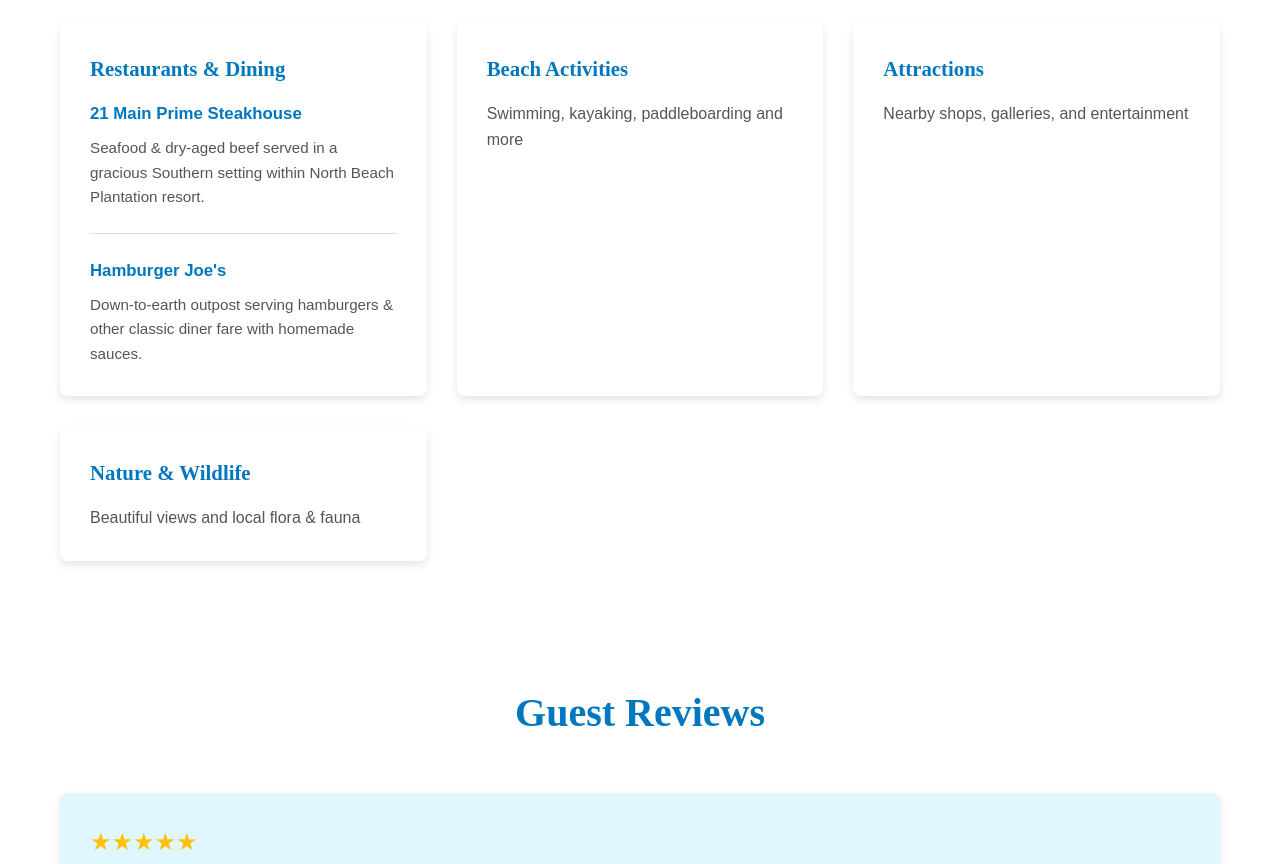
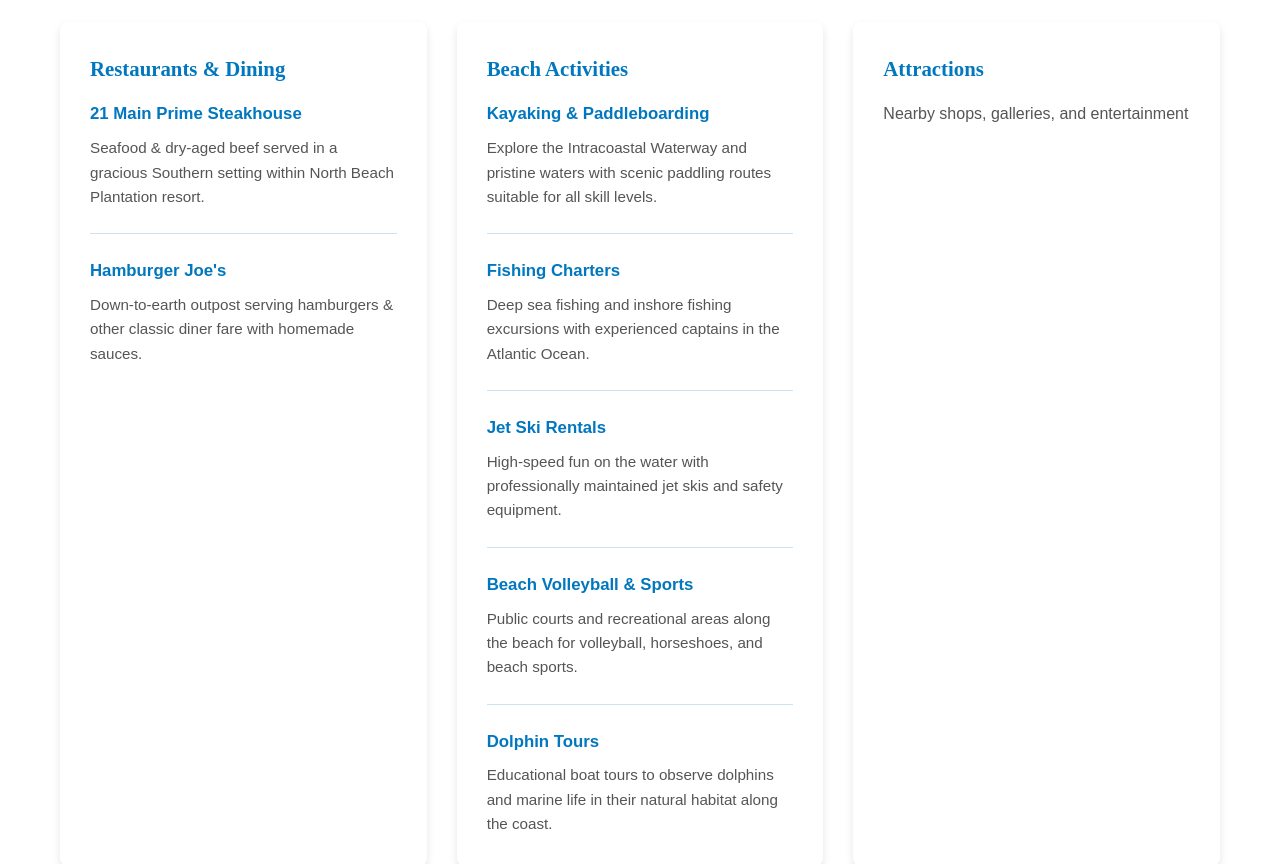
Before and after one commit to cjlarocque-dev/casadelmare, a plain HTML site: page index.html in a window 1280 px wide. Shown: the part 1160-2024 px from the top of the page. Drawn offline with Linux system fonts and the light colour scheme.

Commit message:
Add top 5 beach activities to North Myrtle Beach
- Add Kayaking & Paddleboarding
- Add Fishing Charters
- Add Jet Ski Rentals
- Add Beach Volleyball & Sports
- Add Dolphin Tours
- Format with consistent venue list styling
- Include descriptions and links for each activity

Co-authored-by: Copilot <223556219+Copilot@users.noreply.github.com>

```diff
--- a/index.html
+++ b/index.html
@@ -80,7 +80,28 @@
                 </div>
                 <div class="favorite-card">
                     <h3>Beach Activities</h3>
-                    <p>Swimming, kayaking, paddleboarding and more</p>
+                    <div class="venue-list">
+                        <div class="venue-item">
+                            <a href="https://www.nmbwater.com/" target="_blank" class="venue-name">Kayaking & Paddleboarding</a>
+                            <p class="venue-description">Explore the Intracoastal Waterway and pristine waters with scenic paddling routes suitable for all skill levels.</p>
+                        </div>
+                        <div class="venue-item">
+                            <a href="https://www.nmbwater.com/" target="_blank" class="venue-name">Fishing Charters</a>
+                            <p class="venue-description">Deep sea fishing and inshore fishing excursions with experienced captains in the Atlantic Ocean.</p>
+                        </div>
+                        <div class="venue-item">
+                            <a href="https://www.nmbwater.com/" target="_blank" class="venue-name">Jet Ski Rentals</a>
+                            <p class="venue-description">High-speed fun on the water with professionally maintained jet skis and safety equipment.</p>
+                        </div>
+                        <div class="venue-item">
+                            <a href="https://www.nmbwater.com/" target="_blank" class="venue-name">Beach Volleyball & Sports</a>
+                            <p class="venue-description">Public courts and recreational areas along the beach for volleyball, horseshoes, and beach sports.</p>
+                        </div>
+                        <div class="venue-item">
+                            <a href="https://www.nmbwater.com/" target="_blank" class="venue-name">Dolphin Tours</a>
+                            <p class="venue-description">Educational boat tours to observe dolphins and marine life in their natural habitat along the coast.</p>
+                        </div>
+                    </div>
                 </div>
                 <div class="favorite-card">
                     <h3>Attractions</h3>
```
